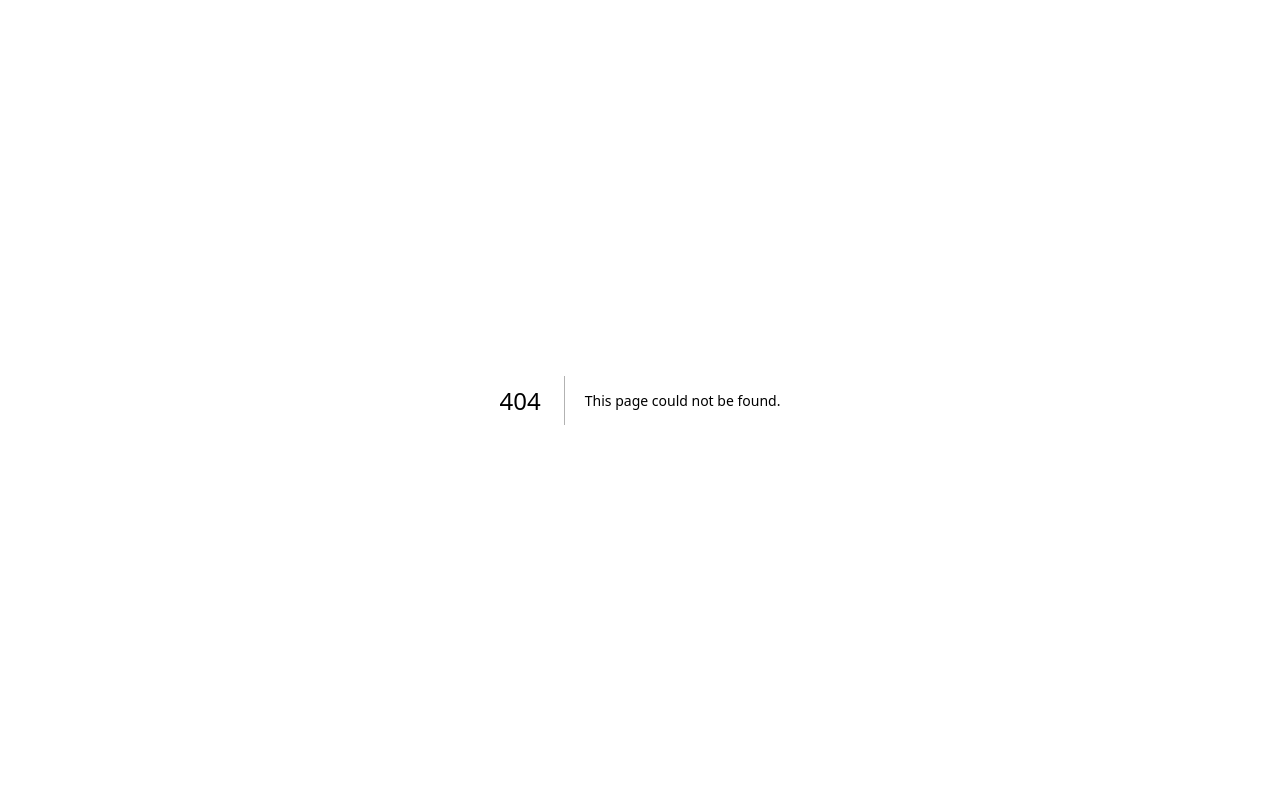
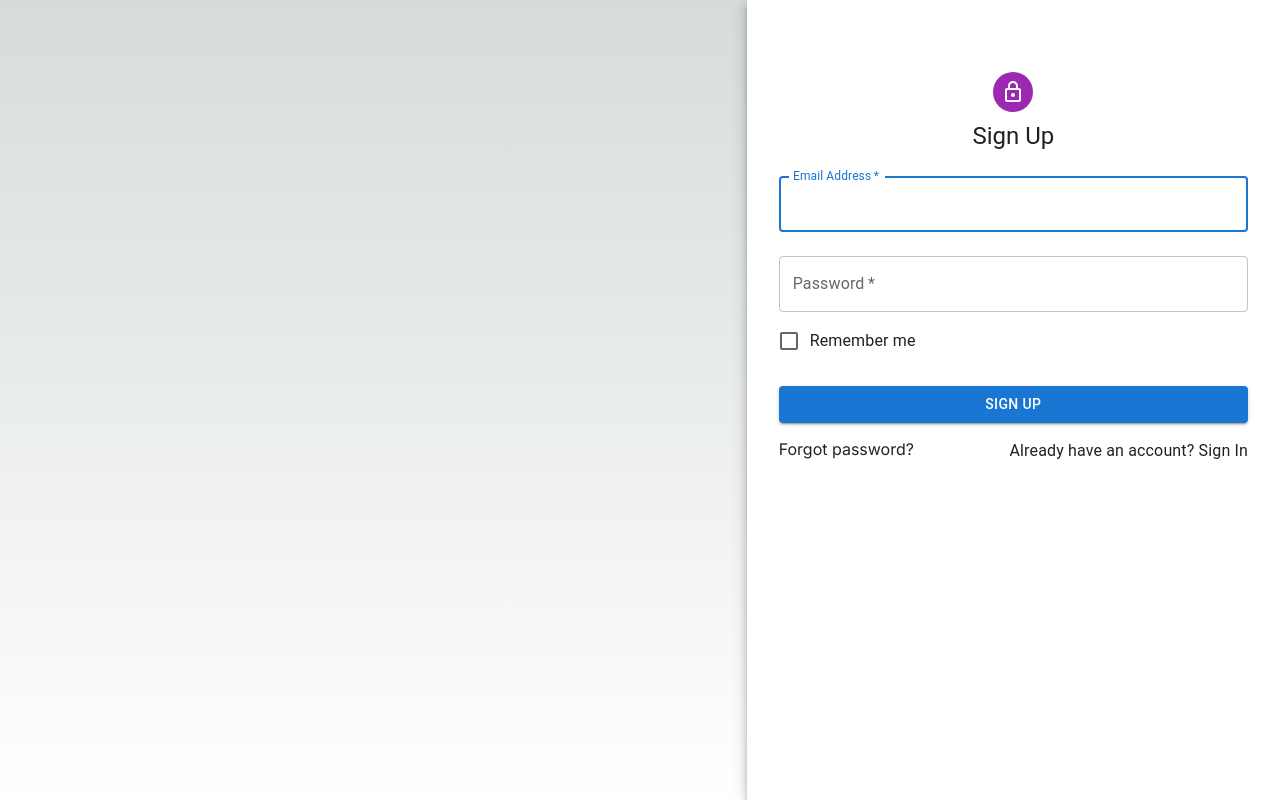
Before and after one commit to GeoSauer/inventory-management-app, a Next.js app: page /auth in a window 1280 px wide. Before the commit this address had no page. Built offline with nearby package versions, Linux system fonts and the light colour scheme; no server answers.

Commit message:
add auth

```diff
--- a/package.json
+++ b/package.json
@@ -11,6 +11,7 @@
   "dependencies": {
     "@emotion/react": "^11.13.0",
     "@emotion/styled": "^11.13.0",
+    "@mui/icons-material": "^5.16.6",
     "@mui/material": "^5.16.6",
     "firebase": "^10.12.4",
     "next": "14.2.5",
--- /dev/null
+++ b/src/app/auth/page.js
@@ -0,0 +1,196 @@
+"use client";
+
+import { useState } from "react";
+import { signInWithEmailAndPassword, createUserWithEmailAndPassword } from "firebase/auth";
+import { auth } from "../firebase";
+import {
+  Avatar,
+  Box,
+  Button,
+  Checkbox,
+  FormControlLabel,
+  Grid,
+  Paper,
+  TextField,
+  Typography,
+} from "@mui/material";
+import { useRouter } from "next/navigation";
+import Link from "next/link";
+import LockOutlinedIcon from "@mui/icons-material/LockOutlined";
+
+export default function Auth() {
+  const [email, setEmail] = useState("");
+  const [password, setPassword] = useState("");
+  const [error, setError] = useState("");
+  const [authFlow, setAuthFlow] = useState("sign-up");
+
+  const router = useRouter();
+
+  const makeErrorMessagesReadable = (message) => {
+    const start = message.indexOf("(") + 1;
+    const end = message.indexOf(")");
+    let hyphenatedPart = message.slice(start, end);
+
+    if (hyphenatedPart.startsWith("auth/")) {
+      hyphenatedPart = hyphenatedPart.replace("auth/", "").replace(/-/g, " ");
+    }
+    return hyphenatedPart;
+  };
+
+  const handleSignUp = async () => {
+    try {
+      await createUserWithEmailAndPassword(auth, email, password);
+      router.push("/");
+    } catch (error) {
+      setError(makeErrorMessagesReadable(error.message));
+    }
+  };
+
+  const handleSignIn = async () => {
+    try {
+      await signInWithEmailAndPassword(auth, email, password);
+      router.push("/");
+    } catch (error) {
+      setError(makeErrorMessagesReadable(error.message));
+    }
+  };
+
+  return (
+    <Grid container component="main" sx={{ height: "100vh" }}>
+      <Grid
+        item
+        xs={false}
+        sm={4}
+        md={7}
+        sx={{
+          // backgroundImage: 'url("/static/images/templates/templates-images/sign-in-side-bg.png")', //TODO
+          // backgroundColor: (t) =>
+          //   t.palette.mode === "light" ? t.palette.grey[50] : t.palette.grey[900],
+          backgroundSize: "cover",
+          backgroundPosition: "left",
+        }}
+      />
+      <Grid item xs={12} sm={8} md={5} component={Paper} elevation={6} square>
+        <Box
+          sx={{
+            my: 8,
+            mx: 4,
+            display: "flex",
+            flexDirection: "column",
+            alignItems: "center",
+          }}
+        >
+          <Avatar sx={{ m: 1, bgcolor: "secondary.main" }}>
+            <LockOutlinedIcon />
+          </Avatar>
+          <Typography component="h1" variant="h5">
+            {authFlow === "sign-up" ? "Sign Up" : "Sign In"}
+          </Typography>
+          <Box
+            component="form"
+            noValidate
+            // onSubmit={authFlow === "sign-up" ? handleSignUp : handleSignIn}
+            sx={{ mt: 1 }}
+          >
+            <TextField
+              margin="normal"
+              required
+              fullWidth
+              id="email"
+              label="Email Address"
+              name="email"
+              autoComplete="email"
+              autoFocus
+              onChange={(e) => setEmail(e.target.value)}
+            />
+            <TextField
+              margin="normal"
+              required
+              fullWidth
+              name="password"
+              label="Password"
+              type="password"
+              id="password"
+              autoComplete="current-password"
+              onChange={(e) => setPassword(e.target.value)}
+            />
+            <FormControlLabel
+              control={<Checkbox value="remember" color="primary" />}
+              label="Remember me"
+            />
+            {error && <Typography color="error">{error}</Typography>}
+            <Button
+              onClick={authFlow === "sign-up" ? handleSignUp : handleSignIn}
+              // type="submit"
+              fullWidth
+              variant="contained"
+              sx={{ mt: 3, mb: 2 }}
+            >
+              {authFlow === "sign-up" ? "Sign Up" : "Sign In"}
+            </Button>
+            <Grid container>
+              <Grid item xs>
+                <Link href="#" variant="body2">
+                  Forgot password?
+                </Link>
+              </Grid>
+              <Grid item>
+                <Typography
+                  sx={{ cursor: "pointer" }}
+                  onClick={() => setAuthFlow(authFlow === "sign-up" ? "sign-in" : "sign-up")}
+                >
+                  {authFlow === "sign-up"
+                    ? "Already have an account? Sign In"
+                    : "Don't have an account? Sign Up"}
+                </Typography>
+              </Grid>
+            </Grid>
+          </Box>
+        </Box>
+      </Grid>
+    </Grid>
+    ////////////////////////
+    // <Box sx={{ width: 600, margin: "auto", padding: 2, backgroundColor: "white" }}>
+    //   <Typography variant="h5" color={"black"}>
+    // {authFlow === "sign-up" ? "Sign Up" : "Sign In"}
+    //   </Typography>
+    //   <TextField
+    //     fullWidth
+    //     label="Email"
+    //     type="email"
+    //     value={email}
+    //     onChange={(e) => setEmail(e.target.value)}
+    //     margin="normal"
+    //   />
+    //   <TextField
+    //     fullWidth
+    //     label="Password"
+    //     type="password"
+    //     value={password}
+    //     onChange={(e) => setPassword(e.target.value)}
+    //     margin="normal"
+    //   />
+    // {error && <Typography color="error">{error}</Typography>}
+    //   <Button
+    //     variant="contained"
+    //     onClick={authFlow === "sign-up" ? handleSignUp : handleSignIn}
+    //     sx={{ marginTop: 2 }}
+    //   >
+    // {authFlow === "sign-up" ? "Sign Up" : "Sign In"}
+    //   </Button>
+    //   <Stack direction={"row"}>
+    //     <Typography component={"span"} color={"black"}>
+    //       {authFlow === "sign-up"
+    //         ? "Already have an account? Log in "
+    //         : "Need an account? Create one"}{" "}
+    //     </Typography>
+    //     <Typography
+    //       color={"black"}
+    //       onClick={() => setAuthFlow(authFlow === "sign-up" ? "sign-in" : "sign-up")}
+    //     >
+    //       here
+    //     </Typography>
+    //   </Stack>
+    // </Box>
+  );
+}
--- a/src/app/firebase.js
+++ b/src/app/firebase.js
@@ -1,5 +1,6 @@
 import { initializeApp } from "firebase/app";
 import { getFirestore } from "firebase/firestore";
+import { getAuth } from "firebase/auth";
 import { getAnalytics, isSupported } from "firebase/analytics";
 // TODO: Add SDKs for Firebase products that you want to use
 // https://firebase.google.com/docs/web/setup#available-libraries
@@ -16,6 +17,7 @@ const firebaseConfig = {
 
 const app = initializeApp(firebaseConfig);
 const firestore = getFirestore(app);
+const auth = getAuth(app);
 
 let analytics;
 if (typeof window !== "undefined") {
@@ -32,4 +34,4 @@ if (typeof window !== "undefined") {
     });
 }
 
-export { firestore, analytics };
+export { firestore, analytics, auth };
```
Also changed, not shown: src/app/page.js (+86 -41 lines), src/hooks/useAuth.js (added, +16 -0 lines), 1 other file (tests, documents, lock files or other folders).
